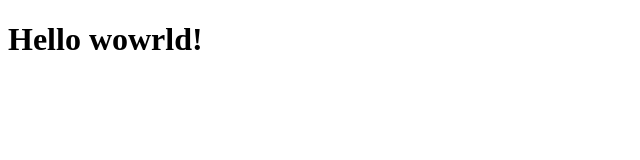
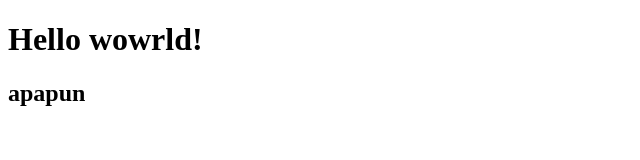
Before and after one commit to DirgantaraKP/git-tes, a plain HTML site: page index.html in a window 1280 px wide. Shown: the whole page, without its empty margins (0-640 px from the left). Drawn offline with Linux system fonts and the light colour scheme.

Commit message:
menambah data

```diff
--- a/index.html
+++ b/index.html
@@ -7,6 +7,7 @@
 </head>
 <body>
     <h1>Hello wowrld!</h1>
+    <h2>apapun</h2>
 
 </body>
 </html>
```
